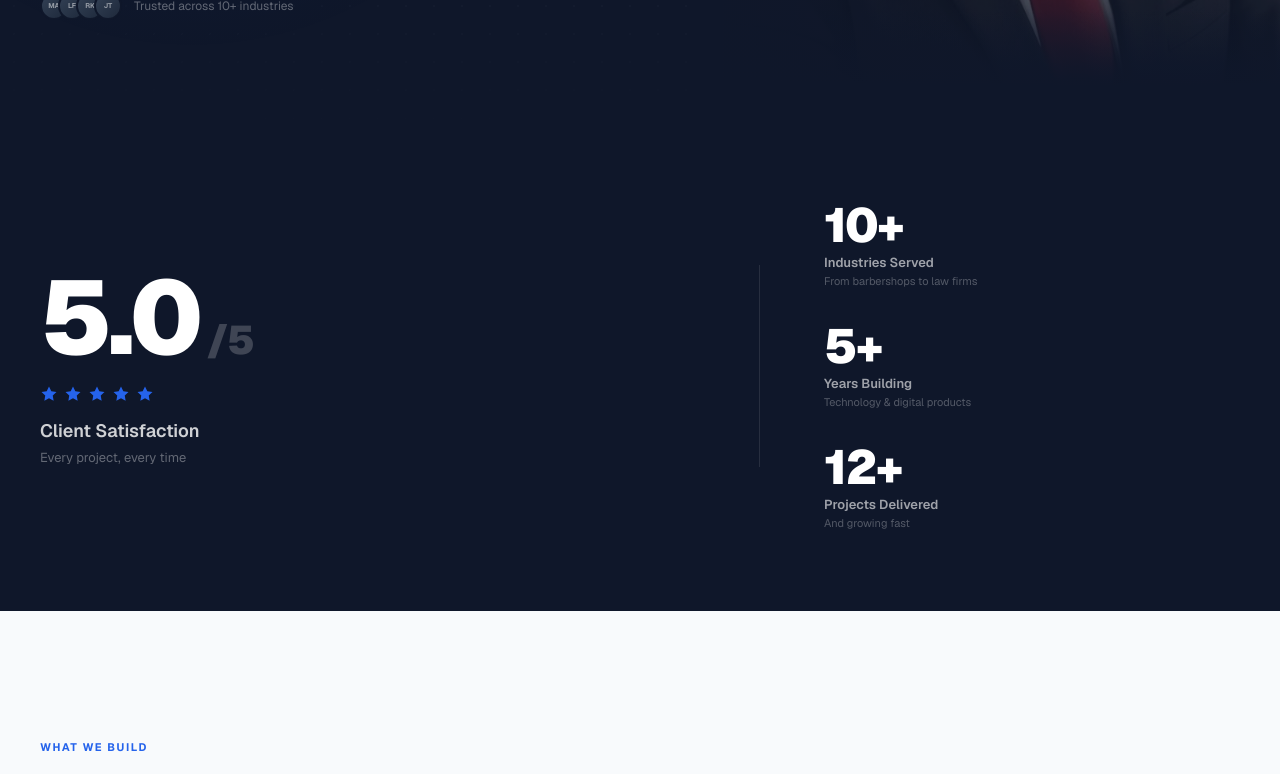
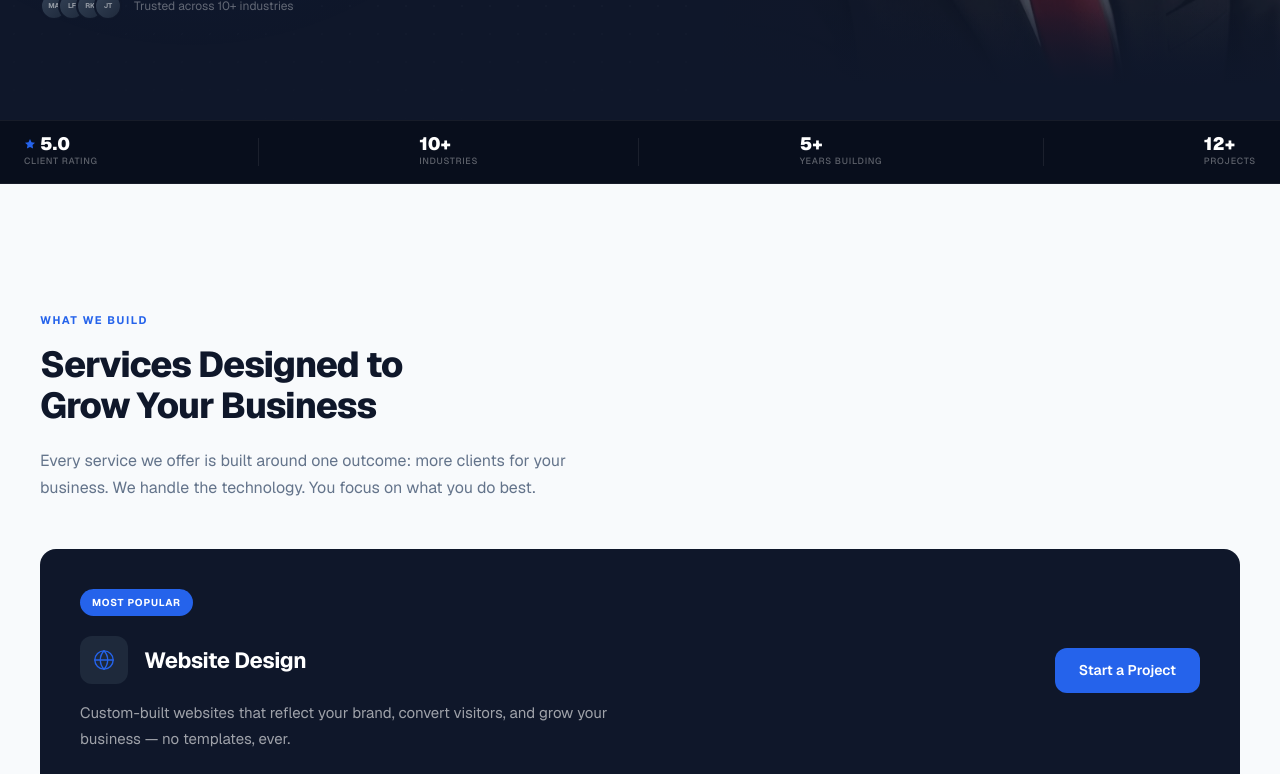
Before and after one commit to mandela237/cobrykz, a Next.js app: page / in a window 1280 px wide. Shown: the part 680-1454 px from the top of the page. Built offline with nearby package versions, Linux system fonts and the light colour scheme.

Commit message:
redesign: replace SocialProof with compact 64px stats strip

```diff
--- a/components/sections/SocialProof.tsx
+++ b/components/sections/SocialProof.tsx
@@ -1,108 +1,55 @@
-"use client";
-
-import { useEffect, useRef, useState } from "react";
-import { useInView } from "framer-motion";
-
-interface StatItem {
-  value: number;
-  suffix: string;
-  label: string;
-  sublabel: string;
-  isDecimal?: boolean;
-}
-
-function CountUp({ value, suffix, isDecimal }: { value: number; suffix: string; isDecimal?: boolean }) {
-  const [display, setDisplay] = useState(0);
-  const ref = useRef<HTMLSpanElement>(null);
-  const inView = useInView(ref, { once: true });
-
-  useEffect(() => {
-    if (!inView) return;
-    const duration = 1600;
-    const startTime = performance.now();
-
-    const tick = (now: number) => {
-      const progress = Math.min((now - startTime) / duration, 1);
-      const eased = 1 - Math.pow(1 - progress, 3);
-      const current = eased * value;
-      setDisplay(isDecimal ? Math.round(current * 10) / 10 : Math.floor(current));
-      if (progress < 1) requestAnimationFrame(tick);
-      else setDisplay(value);
-    };
-
-    requestAnimationFrame(tick);
-  }, [inView, value, isDecimal]);
-
-  return (
-    <span ref={ref}>
-      {isDecimal ? display.toFixed(1) : display}
-      {suffix}
-    </span>
-  );
-}
-
-const supportingStats: StatItem[] = [
-  { value: 10, suffix: "+", label: "Industries Served",   sublabel: "From barbershops to law firms" },
-  { value: 5,  suffix: "+", label: "Years Building",      sublabel: "Technology & digital products" },
-  { value: 12, suffix: "+", label: "Projects Delivered",  sublabel: "And growing fast" },
-];
-
 export default function SocialProof() {
   return (
     <section
       id="social-proof"
-      className="bg-[#0F172A] border-t border-white/08 py-16 sm:py-20"
       aria-label="Trust indicators"
+      className="bg-[#080E1C] border-y border-white/[0.06] py-3.5"
     >
-      <div className="max-w-7xl mx-auto px-6 lg:px-10">
-        <div className="grid lg:grid-cols-[3fr_2fr] gap-12 lg:gap-0 items-center">
+      <div className="max-w-7xl mx-auto px-6 flex items-center justify-between">
 
-          {/* Hero stat — Client Satisfaction dominates */}
-          <div className="lg:pr-16 lg:border-r lg:border-white/10">
-            <div className="flex items-baseline gap-2 mb-4">
-              <span className="text-[80px] sm:text-[96px] lg:text-[104px] font-black tracking-[-0.05em] text-white leading-none">
-                <CountUp value={5.0} suffix="" isDecimal />
-              </span>
-              <span className="text-[32px] sm:text-[40px] font-black text-white/20 tracking-tight leading-none">
-                /5
-              </span>
-            </div>
+        {/* Client Rating */}
+        <div>
+          <div className="flex items-center gap-1 mb-0.5">
+            <svg width="12" height="12" viewBox="0 0 24 24" fill="#2563EB" aria-hidden="true">
+              <polygon points="12,2 15.09,8.26 22,9.27 17,14.14 18.18,21.02 12,17.77 5.82,21.02 7,14.14 2,9.27 8.91,8.26" />
+            </svg>
+            <span className="text-[18px] font-black text-white leading-none">5.0</span>
+          </div>
+          <p className="text-[9px] font-medium uppercase tracking-[0.08em] text-white/35">
+            Client Rating
+          </p>
+        </div>
 
-            {/* Stars */}
-            <div className="flex items-center gap-1.5 mb-4" aria-label="5 stars">
-              {[...Array(5)].map((_, i) => (
-                <svg key={i} width="18" height="18" viewBox="0 0 24 24" fill="#2563EB" aria-hidden="true">
-                  <polygon points="12,2 15.09,8.26 22,9.27 17,14.14 18.18,21.02 12,17.77 5.82,21.02 7,14.14 2,9.27 8.91,8.26" />
-                </svg>
-              ))}
-            </div>
+        <div className="w-px h-7 bg-white/[0.08]" aria-hidden="true" />
 
-            <p className="text-[18px] font-semibold text-white/80 leading-snug">
-              Client Satisfaction
-            </p>
-            <p className="text-[13px] text-white/35 mt-1">
-              Every project, every time
-            </p>
-          </div>
+        {/* Industries Served */}
+        <div>
+          <p className="text-[18px] font-black text-white leading-none mb-0.5">10+</p>
+          <p className="text-[9px] font-medium uppercase tracking-[0.08em] text-white/35">
+            Industries
+          </p>
+        </div>
 
-          {/* Supporting stats — secondary weight */}
-          <div className="lg:pl-16 grid grid-cols-3 lg:grid-cols-1 gap-6 lg:gap-8">
-            {supportingStats.map((stat) => (
-              <div key={stat.label}>
-                <div className="text-[40px] lg:text-[48px] font-black tracking-[-0.04em] text-white leading-none mb-1.5">
-                  <CountUp value={stat.value} suffix={stat.suffix} />
-                </div>
-                <div className="text-[13px] font-semibold text-white/60 leading-tight">
-                  {stat.label}
-                </div>
-                <div className="text-[11px] text-white/28 mt-0.5 hidden lg:block">
-                  {stat.sublabel}
-                </div>
-              </div>
-            ))}
-          </div>
+        <div className="w-px h-7 bg-white/[0.08]" aria-hidden="true" />
 
+        {/* Years Building */}
+        <div>
+          <p className="text-[18px] font-black text-white leading-none mb-0.5">5+</p>
+          <p className="text-[9px] font-medium uppercase tracking-[0.08em] text-white/35">
+            Years Building
+          </p>
         </div>
+
+        <div className="w-px h-7 bg-white/[0.08]" aria-hidden="true" />
+
+        {/* Projects Delivered */}
+        <div>
+          <p className="text-[18px] font-black text-white leading-none mb-0.5">12+</p>
+          <p className="text-[9px] font-medium uppercase tracking-[0.08em] text-white/35">
+            Projects
+          </p>
+        </div>
+
       </div>
     </section>
   );
```
